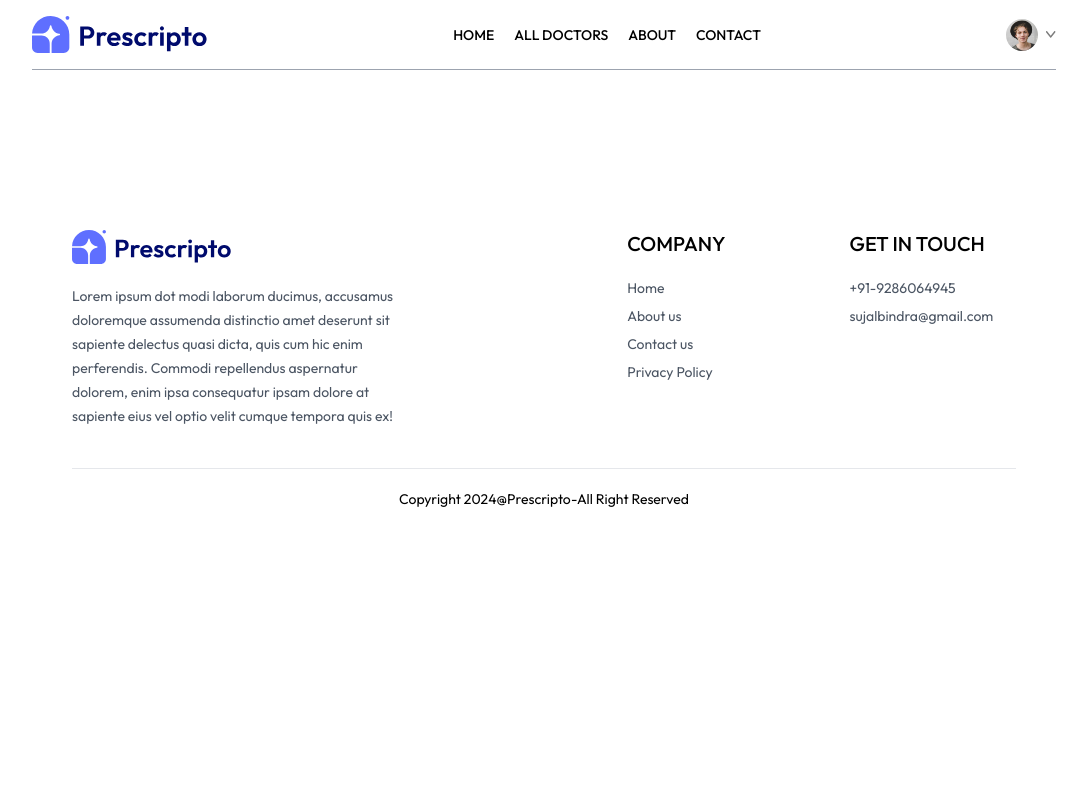
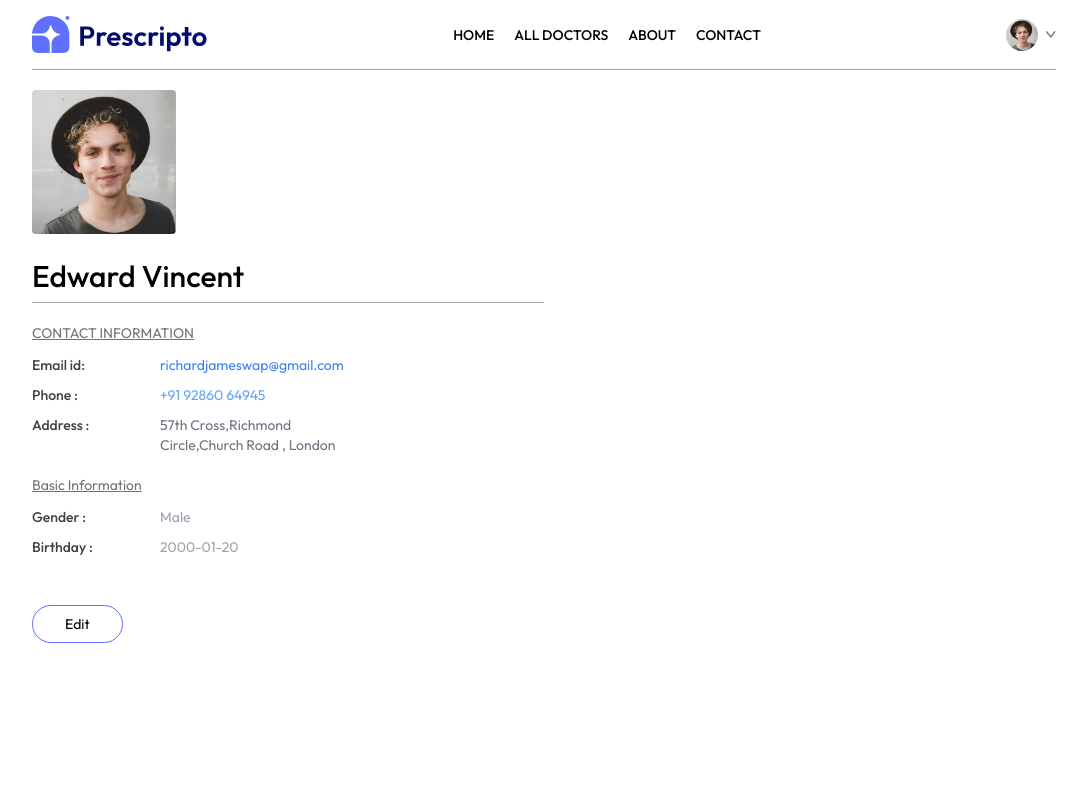
Before and after one commit to sujalbindra1012/PRESCRIPTO---Health-Solutions, a React (Vite) app in the folder frontend/: page /my-profile in a window 1280 px wide. Shown: the top 800 px of the page, without its empty margins (96-1183 px from the left). Built offline with nearby package versions, Linux system fonts and the light colour scheme; a web font is replaced by a local one.

Commit message:
profile update

```diff
--- a/frontend/src/pages/Login.jsx
+++ b/frontend/src/pages/Login.jsx
@@ -1,10 +1,46 @@
-import React from 'react'
+import React, { useState } from 'react'
 
 const Login = () => {
+
+  const [state,setState]=useState('Sign Up');
+
+  const [email,setEmail]=useState('')
+  const [password,setPassword]=useState('')
+  const [name,setName]=useState('')
+
+  const onSubmitHandler=async(event)=>{
+    event.preventDefault()
+  }
+
   return (
-    <div>
+    <form className='min-h-[80vh] flex items-center'>
+        <div className='flex flex-col gap-3 m-auto items-start p-8 min-w-[340px] sm:min-w-96 border rounded-xl text-zinc-600 text-sm shadow-lg'>
+          <p className='text-2xl font-semibold'>{state==='Sign Up'?"Create Account" : "Login"}</p>
 
-    </div>
+          <p>Please {state==='Sign Up'?"sign up" : "log in"} to book an appointment</p>
+          {
+            state==="Sign Up" &&  <div className='w-full'>
+            <p>Full Name</p>
+            <input className='border border-zinc-300 rounded w-full p-2 mt-1' type="text" onChange={(e)=>setName(e.target.name)} value={name} name="" id="" />
+          </div>
+          }
+
+          <div className='w-full'>
+            <p>Email</p>
+            <input className='border border-zinc-300 rounded w-full p-2 mt-1' type="text" onChange={(e)=>setEmail(e.target.name)} value={email} name="" id="" />
+          </div>
+          <div className='w-full'>
+            <p>Password</p>
+            <input className='border border-zinc-300 rounded w-full p-2 mt-1' type="text" onChange={(e)=>setPassword(e.target.name)} value={password} name="" id="" />
+          </div>
+          <button className='bg-primary text-white w-full py-2 rounded-md text-base'>{state==='Sign Up' ? "Create Account" : "Login"}</button>
+          {
+            state==="Sign Up"
+            ?<p>Already have an account ? <span onClick={()=>setState('Login')} className='text-primary underline cursor-pointer'>Login here</span> </p>
+            : <p>Create a new account ? <span onClick={()=>setState('Sign Up')} className='text-primary underline cursor-pointer'> Click here </span></p>
+          }
+        </div>
+    </form>
   )
 }
 
--- a/frontend/src/pages/MyProfile.jsx
+++ b/frontend/src/pages/MyProfile.jsx
@@ -1,9 +1,88 @@
-import React from 'react'
+import React, { useState } from 'react'
+import {assets} from '../assets/assets'
 
 const MyProfile = () => {
+
+  const [userData,setUserData]=useState({
+    name:"Edward Vincent",
+    image:assets.profile_pic,
+    email:'richardjameswap@gmail.com',
+    phone:'+91 92860 64945',
+    address:{
+      line1:"57th Cross,Richmond",
+      line2:"Circle,Church Road , London"
+    },
+    gender:'Male',
+    dob:'2000-01-20'
+  })
+
+  const [isEdit,setIsEdit]=useState(false)
+
   return (
-    <div>
+    <div className='max-w-lg flex flex-col gap-2  text-sm'>
+      <img className='w-36 rounded' src={userData.image} alt="" />
+      {
+        isEdit
+        ? <input className='bg-gray-50 text-3xl font-medium maxx-w-60 mt-4' type="text" value={userData.name} onChange={e=>setUserData(prev=>({...prev,name:e.target.value}))} name="" id="" />
+        : <p className='font-medium text-3xl text-neutral-800e mt-4'>{userData.name}</p>
+      }
 
+      <hr className='bg-zinc-400 h-[1px] border-none' />
+      <div>
+        <p className='text-neutral-500 underline mt-3'>CONTACT INFORMATION</p>
+        <div className='grid grid-cols-[1fr_3fr] gap-y-2.5 mt-3 text-neutral-700'>
+          <p className='font-medium'>Email id:</p>
+          <p className='text-blue-500'>{userData.email}</p>
+          <p className='font-medium'>Phone :</p>
+          {
+        isEdit
+        ? <input className='bg-gray-100 max-w-52' type="text" value={userData.phone} onChange={e=>setUserData(prev=>({...prev,name:e.target.value}))} name="" id="" />
+        : <p className='text-blue-400'>{userData.phone}</p>
+      }
+      <p className='font-medium'>Address : </p>
+      {
+        isEdit
+        ? <p>
+          <input className='bg-gray-50' onChange={(e)=>setUserData(prev=>({...prev,address:{...prev.address,line1:e.target.value}}))} value={userData.address.line1} type="text" />
+          <br />
+          <input className='bg-gray-50' onChange={(e)=>setUserData(prev=>({...prev,address:{...prev.address,line2:e.target.value}}))} value={userData.address.line2} type="text" />
+        </p>
+        : <p className='text-gray-500'>
+          {userData.address.line1}
+          <br />
+          {userData.address.line2}
+        </p>
+      }
+        </div>
+      </div>
+      <div>
+        <p className='text-neutral-500 underline mt-3'>Basic Information</p>
+        <div className='grid grid-cols-[1fr_3fr] gap-y-2.5 mt-3 text-neutral-700'>
+          <p className='font-medium'> Gender : </p>
+          {
+        isEdit
+        ? <select className='max-w-20 bg-gray-100' id="" onChange={(e)=>setUserData(prev=>({...prev,gender:e.target.value}))} value={userData.gender}>
+          <option value="Male">Male</option>
+          <option value="Female">Female</option>
+        </select>
+        : <p className='text-gray-400'>{userData.gender}</p>
+      }
+      <p className='font-medium'>Birthday : </p>
+      {
+        isEdit ?
+        <input className='max-w-28 bg-gray-100' type="date" onChange={(e)=>setUserData(prev=>({...prev,dob:e.target.value}))} value={userData.dob} />
+        : <p className='text-gray-400'>{userData.dob}</p>
+      }
+        </div>
+      </div>
+
+      <div className='mt-10'>
+        {
+          isEdit
+          ? <button className='border border-primary px-8 py-2 rounded-full hover:bg-primary hover:text-white transition-all' onClick={()=>setIsEdit(false)}>Save Information</button>
+          : <button className='border border-primary px-8 py-2 rounded-full hover:bg-primary hover:text-white transition-all' onClick={()=>setIsEdit(true)}>Edit</button>
+        }
+      </div>
     </div>
   )
 }
```
